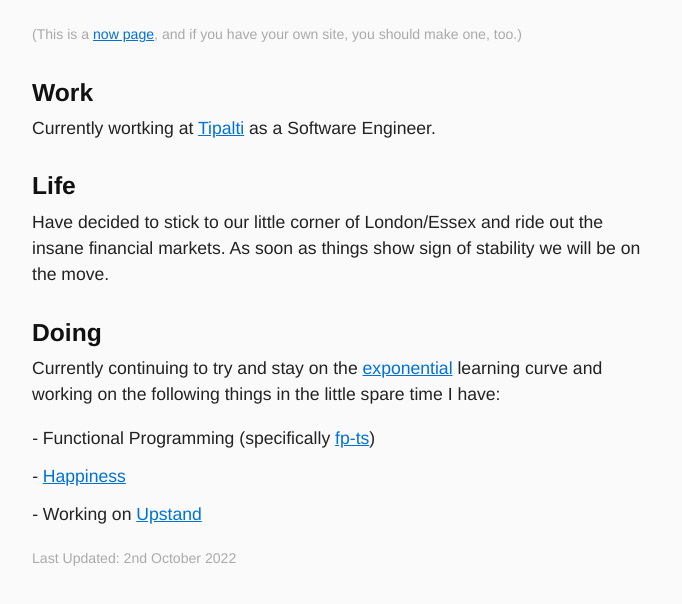
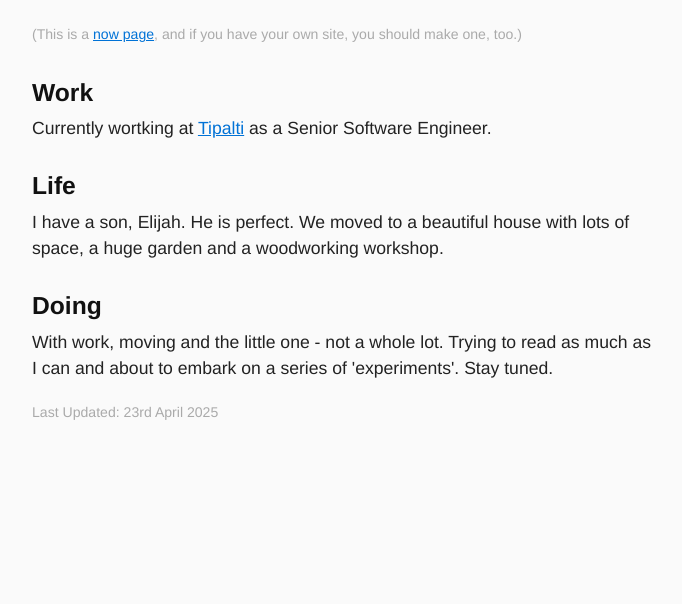
Before and after one commit to ruairidhflint/rory.codes, an Eleventy site: page src/now.md in a window 1280 px wide. Shown: the part 132-736 px from the top of the page, without its empty margins (298-980 px from the left). Built offline with nearby package versions, Linux system fonts and the light colour scheme; Eleventy itself is replaced by a stand-in of ours; files that its build step writes are made by us from their sources; what markdown-it-checkbox would draw is missing.

Commit message:
update copy

```diff
--- a/src/now.md
+++ b/src/now.md
@@ -8,18 +8,15 @@ permalink: /now/
 
 ## Work
 
-Currently wortking at [Tipalti](https://tipalti.com/) as a Software Engineer.
+Currently wortking at [Tipalti](https://tipalti.com/) as a Senior Software Engineer.
 
 ## Life
 
-Have decided to stick to our little corner of London/Essex and ride out the insane financial markets. As soon as things show sign of stability we will be on the move.
+I have a son, Elijah. He is perfect.
+We moved to a beautiful house with lots of space, a huge garden and a woodworking workshop.
 
 ## Doing
 
-Currently continuing to try and stay on the [exponential](https://blog.samaltman.com/how-to-be-successful) learning curve and working on the following things in the little spare time I have:
+With work, moving and the little one - not a whole lot. Trying to read as much as I can and about to embark on a series of 'experiments'. Stay tuned.
 
-- _-_ Functional Programming (specifically [fp-ts](https://gcanti.github.io/fp-ts/))
-- _-_ [Happiness](https://www.amazon.co.uk/Youre-Smart-Why-Arent-Happy-ebook/dp/B019CH3MPQ)
-- _-_ Working on [Upstand](https://upstand-app.vercel.app/)
-
-<p class="small muted">Last Updated: 2nd October 2022</p>
+<p class="small muted">Last Updated: 23rd April 2025</p>
```
Also changed, not shown: src/about.md (+4 -2 lines).
